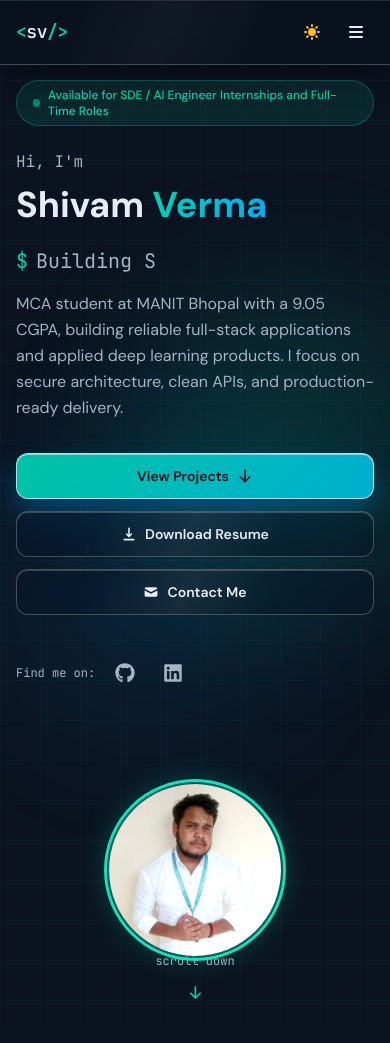
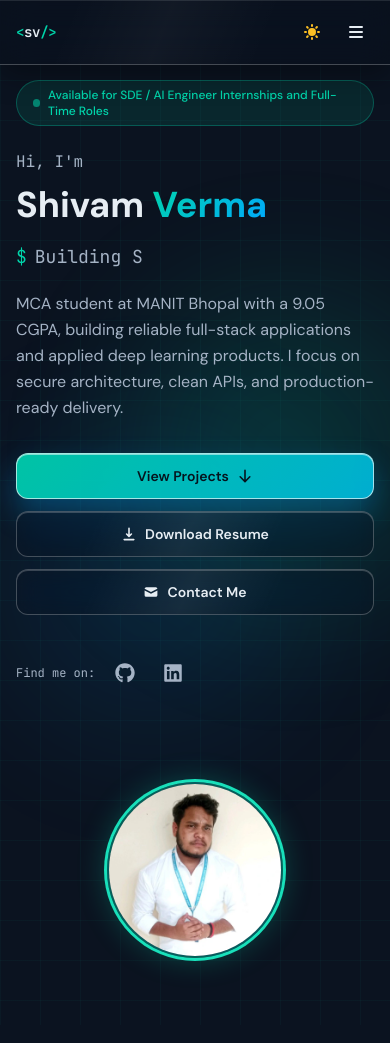
Before and after one commit to shivamverma30/shivam, a React (Vite) app: page / in a window 390 px wide. Shown: the top 1043 px of the page. Built offline with nearby package versions, Linux system fonts and the light colour scheme.

Commit message:
Update Hero and Navbar components for improved styling and layout

```diff
--- a/src/components/Hero.jsx
+++ b/src/components/Hero.jsx
@@ -107,11 +107,11 @@ export default function Hero() {
               initial={{ opacity: 0 }}
               animate={{ opacity: 1 }}
               transition={{ delay: 0.5 }}
-              className="text-xl sm:text-2xl font-mono mb-3 h-9 flex items-center"
+              className="text-lg sm:text-2xl font-mono mb-3 min-h-9 flex items-start sm:items-center flex-wrap"
               style={{ color: 'var(--text-secondary)' }}
             >
               <span className="text-accent mr-2">$</span>
-              <span>{displayed}</span>
+              <span className="break-words">{displayed}</span>
               <span className="ml-0.5 typewriter-cursor" />
             </motion.div>
 
@@ -227,7 +227,7 @@ export default function Hero() {
 
         {/* Scroll indicator */}
         <motion.div
-          className="absolute bottom-8 left-1/2 -translate-x-1/2 flex flex-col items-center gap-2"
+          className="hidden md:flex absolute bottom-8 left-1/2 -translate-x-1/2 flex-col items-center gap-2"
           initial={{ opacity: 0 }}
           animate={{ opacity: 1 }}
           transition={{ delay: 1.2 }}
--- a/src/components/Navbar.jsx
+++ b/src/components/Navbar.jsx
@@ -63,7 +63,7 @@ export default function Navbar() {
           <motion.a
             href="#hero"
             onClick={() => handleNavClick('#hero')}
-            className="font-mono font-bold text-lg flex items-center gap-0 tracking-tight"
+            className="font-mono font-bold text-sm sm:text-lg flex items-center gap-0 tracking-tight flex-shrink-0"
             whileHover={{ scale: 1.05 }}
           >
             <span className="text-accent">&lt;</span>
```
